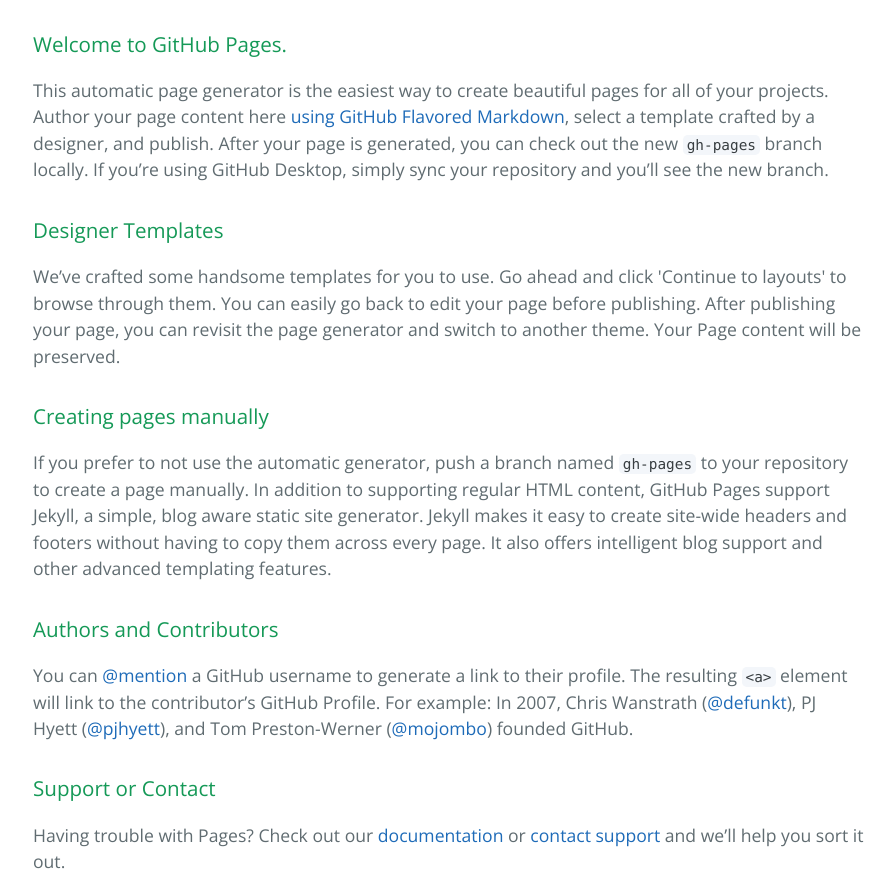
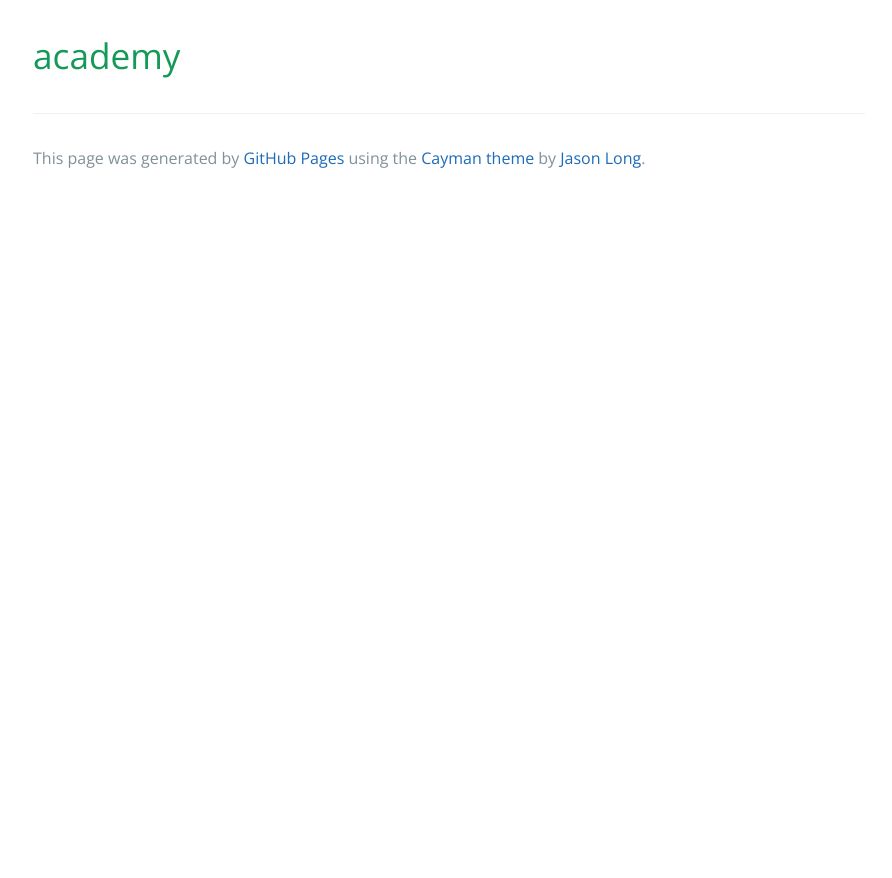
Before and after one commit to blckchn/blckchn.github.io, a plain HTML site: page index.html in a window 1280 px wide. Shown: the part 320-1198 px from the top of the page, without its empty margins (191-1083 px from the left). After the commit the page ends 800 px from the top, so only its background shows below. Drawn offline with nearby package versions, Linux system fonts and the light colour scheme.

Commit message:
Replace master branch with page content via GitHub

```diff
--- a/index.html
+++ b/index.html
@@ -16,30 +16,8 @@
     </section>
 
     <section class="main-content">
-      <h3>
-<a id="welcome-to-github-pages" class="anchor" href="#welcome-to-github-pages" aria-hidden="true"><span aria-hidden="true" class="octicon octicon-link"></span></a>Welcome to GitHub Pages.</h3>
-
-<p>This automatic page generator is the easiest way to create beautiful pages for all of your projects. Author your page content here <a href="https://guides.github.com/features/mastering-markdown/">using GitHub Flavored Markdown</a>, select a template crafted by a designer, and publish. After your page is generated, you can check out the new <code>gh-pages</code> branch locally. If you’re using GitHub Desktop, simply sync your repository and you’ll see the new branch.</p>
-
-<h3>
-<a id="designer-templates" class="anchor" href="#designer-templates" aria-hidden="true"><span aria-hidden="true" class="octicon octicon-link"></span></a>Designer Templates</h3>
-
-<p>We’ve crafted some handsome templates for you to use. Go ahead and click 'Continue to layouts' to browse through them. You can easily go back to edit your page before publishing. After publishing your page, you can revisit the page generator and switch to another theme. Your Page content will be preserved.</p>
-
-<h3>
-<a id="creating-pages-manually" class="anchor" href="#creating-pages-manually" aria-hidden="true"><span aria-hidden="true" class="octicon octicon-link"></span></a>Creating pages manually</h3>
-
-<p>If you prefer to not use the automatic generator, push a branch named <code>gh-pages</code> to your repository to create a page manually. In addition to supporting regular HTML content, GitHub Pages support Jekyll, a simple, blog aware static site generator. Jekyll makes it easy to create site-wide headers and footers without having to copy them across every page. It also offers intelligent blog support and other advanced templating features.</p>
-
-<h3>
-<a id="authors-and-contributors" class="anchor" href="#authors-and-contributors" aria-hidden="true"><span aria-hidden="true" class="octicon octicon-link"></span></a>Authors and Contributors</h3>
-
-<p>You can <a href="https://help.github.com/articles/basic-writing-and-formatting-syntax/#mentioning-users-and-teams" class="user-mention">@mention</a> a GitHub username to generate a link to their profile. The resulting <code>&lt;a&gt;</code> element will link to the contributor’s GitHub Profile. For example: In 2007, Chris Wanstrath (<a href="https://github.com/defunkt" class="user-mention">@defunkt</a>), PJ Hyett (<a href="https://github.com/pjhyett" class="user-mention">@pjhyett</a>), and Tom Preston-Werner (<a href="https://github.com/mojombo" class="user-mention">@mojombo</a>) founded GitHub.</p>
-
-<h3>
-<a id="support-or-contact" class="anchor" href="#support-or-contact" aria-hidden="true"><span aria-hidden="true" class="octicon octicon-link"></span></a>Support or Contact</h3>
-
-<p>Having trouble with Pages? Check out our <a href="https://help.github.com/pages">documentation</a> or <a href="https://github.com/contact">contact support</a> and we’ll help you sort it out.</p>
+      <h1>
+<a id="academy" class="anchor" href="#academy" aria-hidden="true"><span aria-hidden="true" class="octicon octicon-link"></span></a>academy</h1>
 
       <footer class="site-footer">
 
```
Also changed, not shown: params.json (+1 -1 lines).
